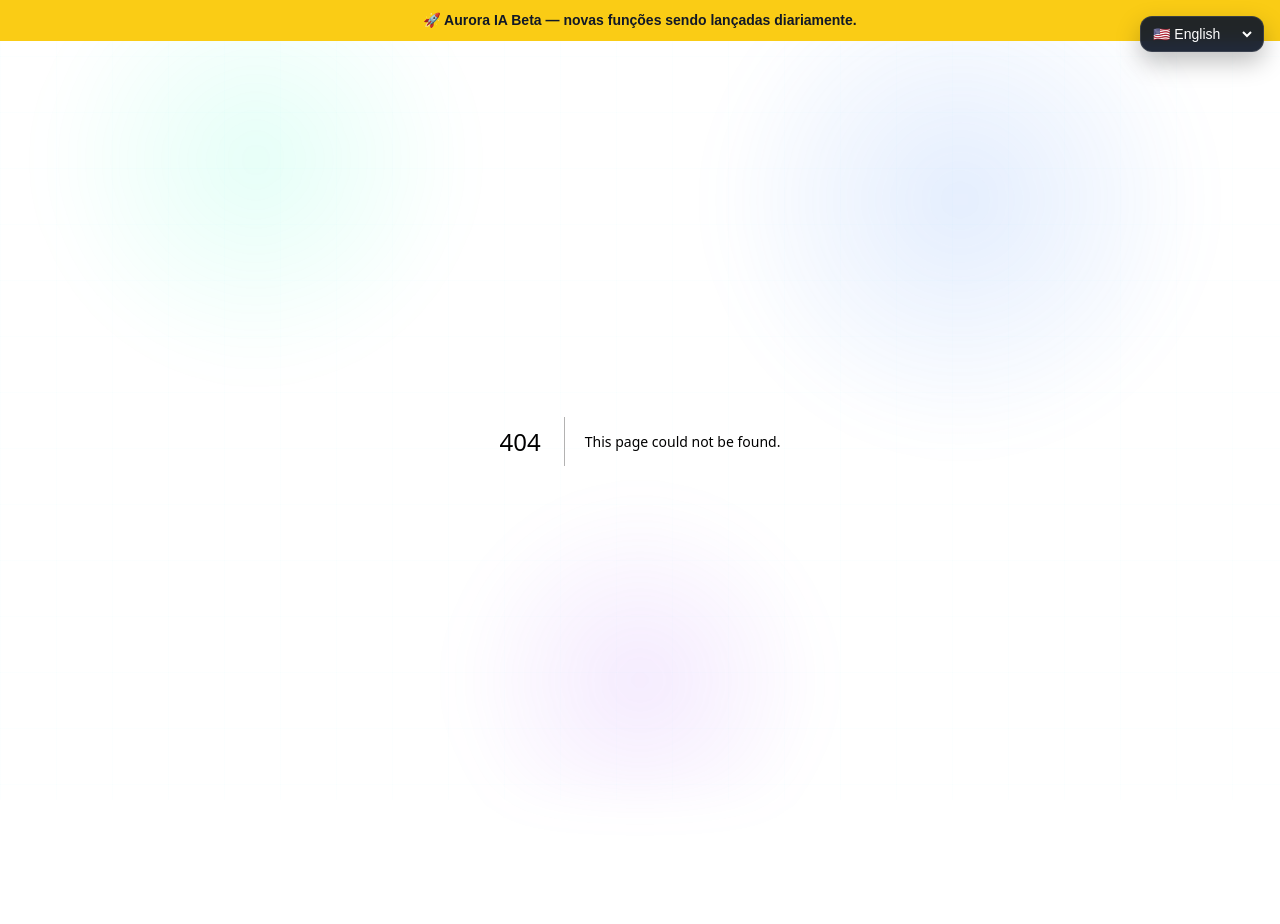
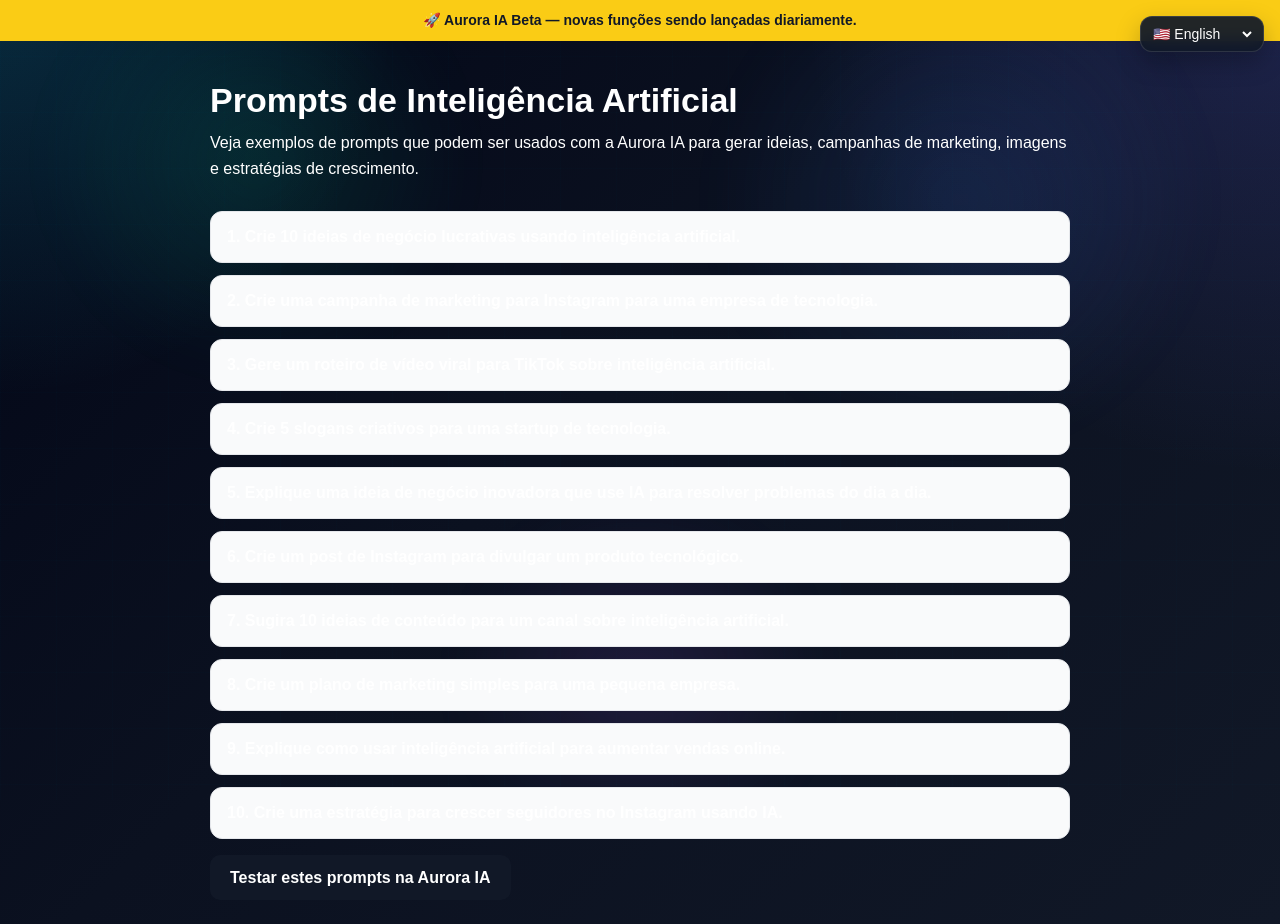
Before and after one commit to ricardogrupoexecutivo1-cpu/ricardo-ia-oficial, a Next.js app: page /prompts in a window 1280 px wide. Before the commit this address had no page. Shown: the top 924 px of the page. Before the commit the page ends 841 px from the top, so only its background shows below. Built offline with nearby package versions, Linux system fonts and the light colour scheme.

Commit message:
feat: adiciona pagina prompts

```diff
--- /dev/null
+++ b/app/prompts/page.tsx
@@ -0,0 +1,63 @@
+"use client";
+
+export default function PromptsPage() {
+  const prompts = [
+    "Crie 10 ideias de negócio lucrativas usando inteligência artificial.",
+    "Crie uma campanha de marketing para Instagram para uma empresa de tecnologia.",
+    "Gere um roteiro de vídeo viral para TikTok sobre inteligência artificial.",
+    "Crie 5 slogans criativos para uma startup de tecnologia.",
+    "Explique uma ideia de negócio inovadora que use IA para resolver problemas do dia a dia.",
+    "Crie um post de Instagram para divulgar um produto tecnológico.",
+    "Sugira 10 ideias de conteúdo para um canal sobre inteligência artificial.",
+    "Crie um plano de marketing simples para uma pequena empresa.",
+    "Explique como usar inteligência artificial para aumentar vendas online.",
+    "Crie uma estratégia para crescer seguidores no Instagram usando IA."
+  ];
+
+  return (
+    <main style={{ maxWidth: 900, margin: "0 auto", padding: "40px 20px" }}>
+      <h1 style={{ fontSize: 34, fontWeight: 800 }}>
+        Prompts de Inteligência Artificial
+      </h1>
+
+      <p style={{ marginTop: 10, lineHeight: 1.6 }}>
+        Veja exemplos de prompts que podem ser usados com a Aurora IA para gerar
+        ideias, campanhas de marketing, imagens e estratégias de crescimento.
+      </p>
+
+      <div style={{ marginTop: 30 }}>
+        {prompts.map((prompt, index) => (
+          <div
+            key={index}
+            style={{
+              padding: 16,
+              marginBottom: 12,
+              borderRadius: 12,
+              border: "1px solid #e5e7eb",
+              background: "#f9fafb",
+              fontWeight: 600
+            }}
+          >
+            {index + 1}. {prompt}
+          </div>
+        ))}
+      </div>
+
+      <div style={{ marginTop: 30 }}>
+        <a
+          href="/chat"
+          style={{
+            padding: "14px 20px",
+            background: "#111827",
+            color: "#fff",
+            borderRadius: 10,
+            textDecoration: "none",
+            fontWeight: 700
+          }}
+        >
+          Testar estes prompts na Aurora IA
+        </a>
+      </div>
+    </main>
+  );
+}
```
